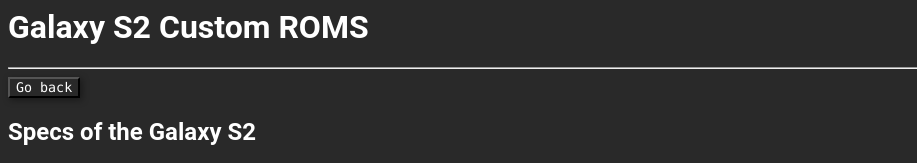
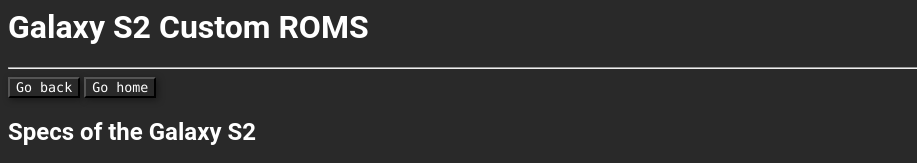
Before and after one commit to Anonymous0397/anonymous0397.github.io, a plain HTML site: page market/i9100.html in a window 1280 px wide. Shown: the top 163 px of the page, without its empty margins (0-917 px from the left). Drawn offline with Linux system fonts and the light colour scheme; files that its build step writes are made by us from their sources.

Commit message:
Update i9100.html

```diff
--- a/market/i9100.html
+++ b/market/i9100.html
@@ -7,6 +7,7 @@
   <h1>Galaxy S2 Custom ROMS</h1>
   <hr>
   <button onclick="window.location.href='https://anonymous0397.github.io/customroms.html';">Go back</button>
+  <button onclick="window.location.href='https://anonymous0397.github.io/';">Go home</button>
   <h2>Specs of the Galaxy S2</h2>
   <p>CPU: Exynos 4210</p>
   <p>RAM: 1GB</p>
```
